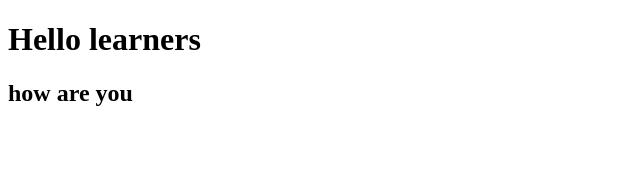
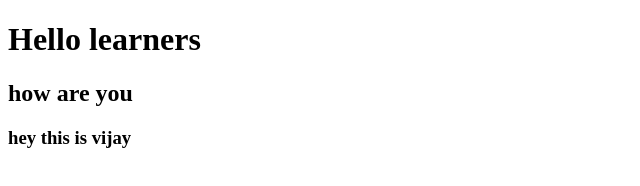
Before and after one commit to ramyamaddala06/geitDemo, a plain HTML site: page index.html in a window 1280 px wide. Shown: the whole page, without its empty margins (0-640 px from the left). Drawn offline with Linux system fonts and the light colour scheme.

Commit message:
this is wish from vijay

```diff
--- a/index.html
+++ b/index.html
@@ -8,5 +8,6 @@
 <body>
     <h1>Hello learners</h1>
     <h2>how are you</h2>
+    <h3>hey this is vijay</h3>
 </body>
 </html>
```
